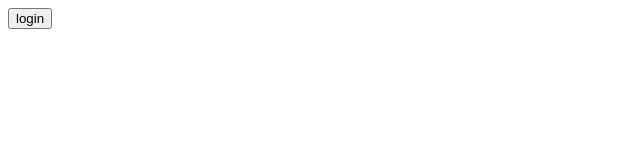
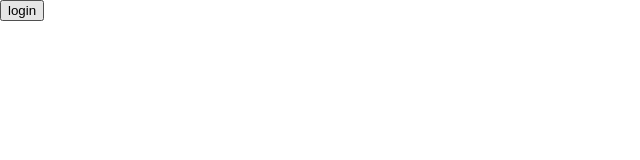
Before and after one commit to batbrain9392/ng-chat, an Angular app: page /auth in a window 1280 px wide. Shown: the top 160 px of the page, without its empty margins (0-640 px from the left). Built offline with nearby package versions, Linux system fonts and the light colour scheme.

Commit message:
added @angular/material

```diff
--- a/angular.json
+++ b/angular.json
@@ -49,6 +49,7 @@
               "src/assets"
             ],
             "styles": [
+              "./node_modules/@angular/material/prebuilt-themes/indigo-pink.css",
               "src/styles.css"
             ],
             "scripts": []
--- a/package.json
+++ b/package.json
@@ -12,13 +12,16 @@
   "private": true,
   "dependencies": {
     "@angular/animations": "~9.0.0-rc.6",
+    "@angular/cdk": "~8.2.3",
     "@angular/common": "~9.0.0-rc.6",
     "@angular/compiler": "~9.0.0-rc.6",
     "@angular/core": "~9.0.0-rc.6",
     "@angular/forms": "~9.0.0-rc.6",
+    "@angular/material": "^8.2.3",
     "@angular/platform-browser": "~9.0.0-rc.6",
     "@angular/platform-browser-dynamic": "~9.0.0-rc.6",
     "@angular/router": "~9.0.0-rc.6",
+    "hammerjs": "^2.0.8",
     "rxjs": "~6.5.3",
     "tslib": "^1.10.0",
     "zone.js": "~0.10.2"
--- a/src/app/app.module.ts
+++ b/src/app/app.module.ts
@@ -1,9 +1,11 @@
 import { NgModule } from '@angular/core';
 import { BrowserModule } from '@angular/platform-browser';
+import { BrowserAnimationsModule } from '@angular/platform-browser/animations';
 import { AppRoutingModule } from './app-routing.module';
 
 import { AppComponent } from './app.component';
 import { AuthComponent } from './auth/auth.component';
+import { MaterialModule } from './material/material.module';
 
 @NgModule({
   declarations: [
@@ -12,7 +14,9 @@
   ],
   imports: [
     BrowserModule,
-    AppRoutingModule
+    BrowserAnimationsModule,
+    AppRoutingModule,
+    MaterialModule
   ],
   providers: [],
   bootstrap: [AppComponent]
--- a/src/index.html
+++ b/src/index.html
@@ -6,8 +6,10 @@
   <base href="/">
   <meta name="viewport" content="width=device-width, initial-scale=1">
   <link rel="icon" type="image/x-icon" href="favicon.ico">
+  <link href="https://fonts.googleapis.com/css?family=Roboto:300,400,500&display=swap" rel="stylesheet">
+  <link href="https://fonts.googleapis.com/icon?family=Material+Icons" rel="stylesheet">
 </head>
-<body>
+<body class="mat-typography">
   <app-root></app-root>
 </body>
 </html>
--- a/src/main.ts
+++ b/src/main.ts
@@ -1,3 +1,4 @@
+import 'hammerjs';
 import { enableProdMode } from '@angular/core';
 import { platformBrowserDynamic } from '@angular/platform-browser-dynamic';
 
--- a/src/styles.css
+++ b/src/styles.css
@@ -1 +1,4 @@
 /* You can add global styles to this file, and also import other style files */
+
+html, body { height: 100%; }
+body { margin: 0; font-family: Roboto, "Helvetica Neue", sans-serif; }
```
Also changed, not shown: src/app/chat/chat.module.ts (+4 -3 lines), src/app/material/material.module.ts (added, +12 -0 lines), 1 other file (tests, documents, lock files or other folders).
